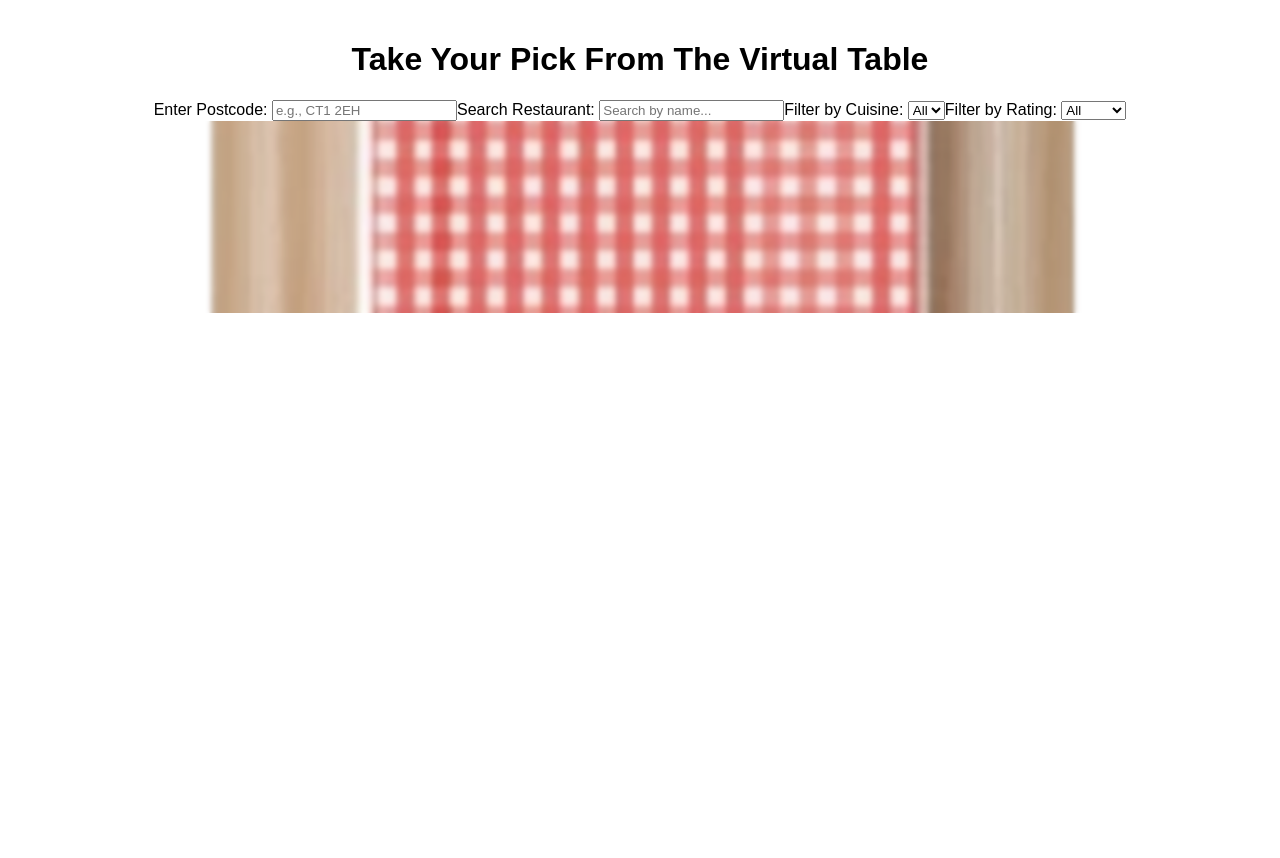
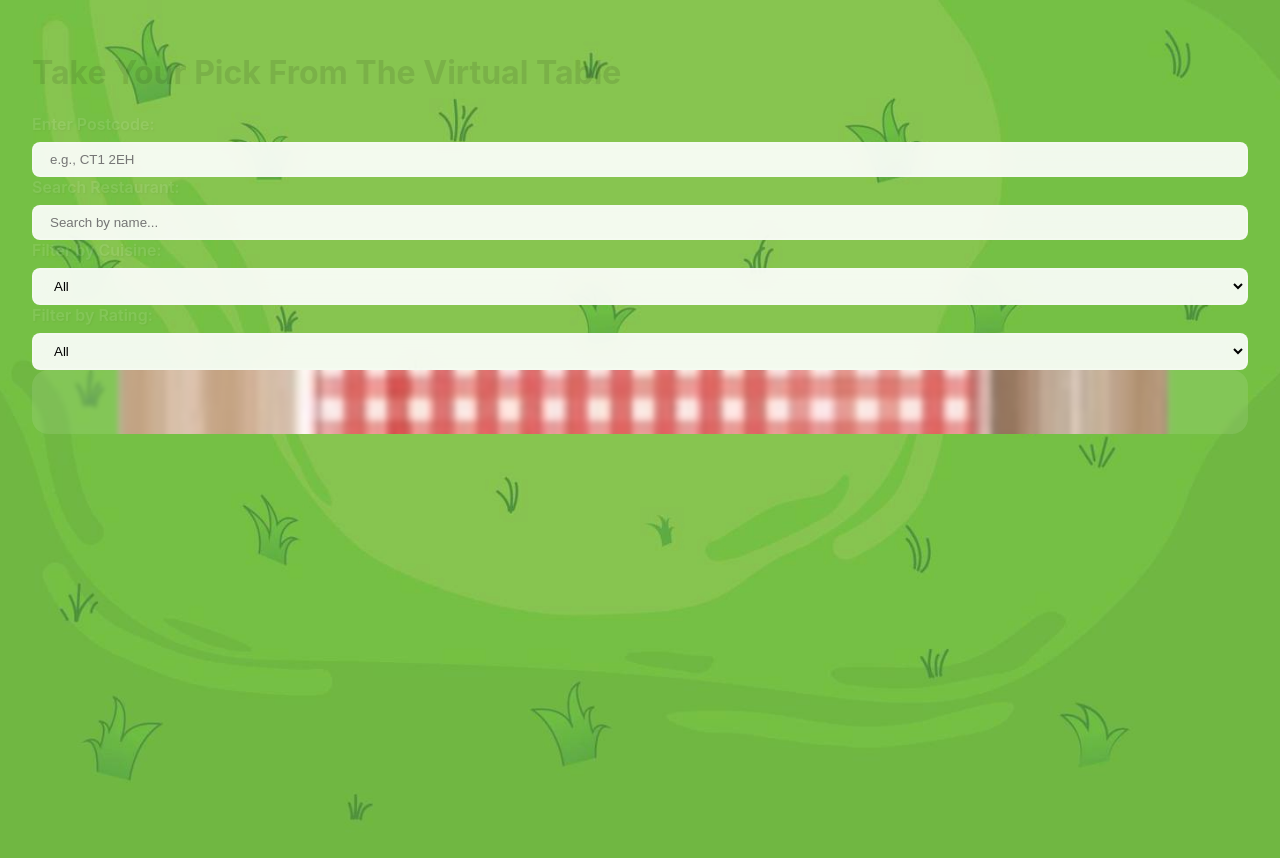
Before and after one commit to Ash530888/Just-Eat-Restaurants, a React (Create React App) app: page / in a window 1280 px wide. Shown: the top 858 px of the page. Before the commit the page ends 800 px from the top, so only its background shows below. Built offline with nearby package versions, Linux system fonts and the light colour scheme.

Commit message:
styling (AI help), fixed randomising cells in grid

```diff
--- a/src/App.css
+++ b/src/App.css
@@ -1,9 +1,41 @@
 .App {
-  text-align: center;
-  font-family: Arial, sans-serif;
-  max-width: 1000px;
-  margin: auto;
-  padding: 20px;
+  min-height: 100vh;
+  padding: 2rem;
+  background-image: url('assets/grass.png');
+  background-size: cover;
+  background-position: center;
+  position: relative;
+}
+
+.App::before {
+  content: '';
+  position: absolute;
+  inset: 0;
+  background-image: url('assets/grass.png');
+  background-size: cover;
+  background-position: center;
+  opacity: 0.9;
+}
+
+.filter-group {
+  display: flex;
+  flex-direction: column;
+  gap: 0.5rem;
+}
+
+label {
+  color: white;
+  font-weight: 600;
+  text-shadow: 1px 1px 2px rgba(0, 0, 0, 0.5);
+}
+
+input, select {
+  padding: 0.5rem 1rem;
+  border-radius: 0.5rem;
+  border: 2px solid rgba(255, 255, 255, 0.2);
+  background: rgba(255, 255, 255, 0.9);
+  backdrop-filter: blur(10px);
+  min-width: 200px;
 }
 
 /* Wider grid layout for plates */
@@ -93,6 +125,77 @@
   border-radius: 15px;
 }
 
+/* Modal styles */
+.modal-overlay {
+  position: fixed;
+  inset: 0;
+  background: rgba(0, 0, 0, 0.8);
+  backdrop-filter: blur(8px);
+  display: flex;
+  justify-content: center;
+  align-items: center;
+  z-index: 1000;
+}
+
+.modal-content {
+  position: relative;
+  width: 90%;
+  max-width: 800px;
+  display: flex;
+  align-items: center;
+  justify-content: center;
+  gap: 2rem;
+}
+
+.modal-plate img {
+  width: 100%;
+  height: 100%;
+  object-fit: cover;
+}
+
+.modal-info {
+  position: absolute;
+  bottom: -120px;
+  left: 50%;
+  transform: translateX(-50%);
+  background: white;
+  padding: 1.5rem;
+  border-radius: 1rem;
+  box-shadow: 0 4px 6px rgba(0, 0, 0, 0.1);
+  width: 80%;
+  max-width: 500px;
+  text-align: center;
+}
+
+.modal-info h2 {
+  margin: 0;
+  font-size: 1.8rem;
+  color: #333;
+}
+
+.modal-info p {
+  margin: 0.5rem 0;
+  font-size: 1.1rem;
+  color: #666;
+}
+
+.close-button {
+  position: absolute;
+  top: -60px;
+  right: -60px;
+  background: white;
+  border: none;
+  width: 40px;
+  height: 40px;
+  border-radius: 50%;
+  cursor: pointer;
+  display: flex;
+  align-items: center;
+  justify-content: center;
+  font-size: 1.5rem;
+  box-shadow: 0 2px 4px rgba(0, 0, 0, 0.1);
+}
+
 /* Responsive design */
 @media (max-width: 600px) {
   .restaurant-list {
--- a/src/App.js
+++ b/src/App.js
@@ -139,10 +139,22 @@ const getPlateImage = () => {
   return plateImages[randomIndex];
 };
 
-const getRandomEmptyCell = (restaurants) => {
-  // Randomly decide if a cell should be empty
-  return Math.random() < 0.4 ? null : restaurants[Math.floor(Math.random() * restaurants.length)];
-};
+const insertRandomEmptyCells = (restaurants) => {
+  const newRestaurantsArray = [];
+
+  restaurants.forEach(restaurant => {
+
+    newRestaurantsArray.push(restaurant);
+    const emptyCellsCount = Math.floor(Math.random() * 6);
+
+    // Insert empty cells
+    for (let i = 0; i < emptyCellsCount; i++) {
+      newRestaurantsArray.push(null);  // Add empty cell
+    }
+  });
+
+  return newRestaurantsArray;
+}
 
 function App() {
   const [restaurants, setRestaurants] = useState([]);
@@ -181,19 +193,16 @@ function App() {
   });
 
   // grid of plates with random empty cells
-  const shuffledRestaurants = [...filteredRestaurants];
-  const gridLayout = [];
+  const gridLayout = insertRandomEmptyCells(filteredRestaurants);
 
-  // 5x5 grid layout with some empty cells
-  for (let i = 0; i < 25; i++) {
-    gridLayout.push(getRandomEmptyCell(shuffledRestaurants));
-  }
+
 
   return (
     <div className="App">
       <h1>Take Your Pick From The Virtual Table</h1>
 
       {/* Postcode Search Box */}
+      <div className="filter-group">
         <label>Enter Postcode: </label>
         <input
           type="text"
@@ -201,8 +210,10 @@ function App() {
           value={postcode}
           onChange={(e) => setPostcode(e.target.value.toUpperCase())}
         />
+      </div>
 
       {/* Restaurant Name Search */}
+      <div className="filter-group">
         <label>Search Restaurant: </label>
         <input
           type="text"
@@ -210,8 +221,11 @@ function App() {
           value={searchQuery}
           onChange={(e) => setSearchQuery(e.target.value)}
         />
+      </div>
+
 
       {/* Cuisine Dropdown */}
+      <div className="filter-group">
         <label>Filter by Cuisine: </label>
         <select value={selectedCuisine} onChange={(e) => setSelectedCuisine(e.target.value)}>
           <option value="">All</option>
@@ -219,8 +233,11 @@ function App() {
             <option key={index} value={cuisine}>{cuisine}</option>
           ))}
         </select>
+      </div>
+
 
       {/* Rating Dropdown */}
+      <div className="filter-group">
         <label>Filter by Rating: </label>
         <select value={selectedRating} onChange={(e) => setSelectedRating(e.target.value)}>
           <option value="">All</option>
@@ -228,6 +245,8 @@ function App() {
             <option key={rating} value={rating}>{rating} Stars</option>
           ))}
         </select>
+      </div>
+
 
       {/* Restaurant Table */}
       <div className="restaurant-list">
```
Lines whose indentation alone changed are shown as unchanged.
